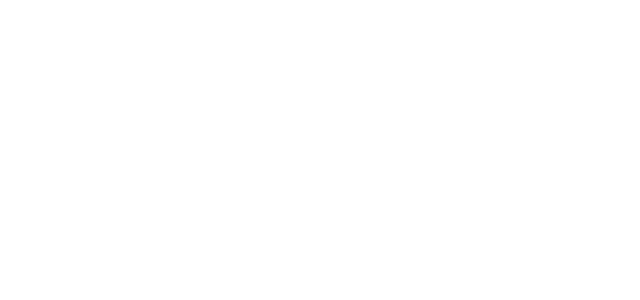
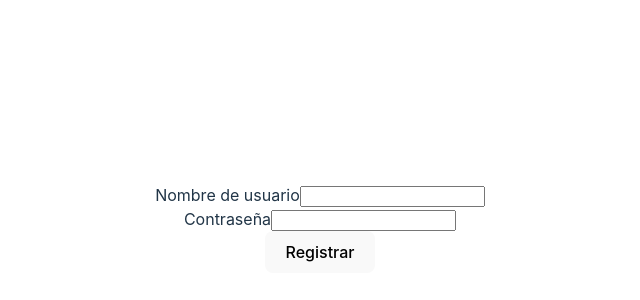
Before and after one commit to JhonattanEscorihuela/UserAuthApp, a React (Vite) app in the folder Client/: page /register in a window 1280 px wide. Before the commit this address had no page. Shown: the part 172-472 px from the top of the page, without its empty margins (320-960 px from the left). Built offline with nearby package versions, Linux system fonts and the light colour scheme.

Commit message:
finish register

```diff
--- a/Client/src/App.jsx
+++ b/Client/src/App.jsx
@@ -1,6 +1,7 @@
 // import { useState } from 'react'
 import { Routes, Route } from 'react-router-dom';
 import Login from './components/login/Login'
+import Register from './components/Register/Register';
 
 import './App.css'
 
@@ -11,6 +12,7 @@
     <>
       <Routes>
         <Route path='/login' element={<Login />} />
+        <Route path='/register' element={<Register />} />
       </Routes>
     </>
   )
--- a/Client/src/components/Register/Register.jsx
+++ b/Client/src/components/Register/Register.jsx
@@ -0,0 +1,49 @@
+import { useState } from 'react';
+import { useDispatch } from 'react-redux';
+import { registerUser } from '../../redux/actions/authActions';
+
+const Register = () => {
+    const dispatch = useDispatch();
+    const [formData, setFormData] = useState({
+        username: '',
+        password: ''
+    });
+
+    const handleChange = (e) => {
+        const { name, value } = e.target;
+        setFormData((prevFormData) => ({
+            ...prevFormData,
+            [name]: value,
+        }));
+    }
+
+    const handleSubmit = (e) => {
+        e.preventDefault();
+        // Verificar que las contraseñas coincidan antes de enviar la solicitud
+        dispatch(registerUser(formData));
+        setFormData({
+            username: '',
+            password: ''
+
+        })
+    }
+
+    return (
+        <div>
+            <form onSubmit={handleSubmit}>
+                <div>
+                    <label htmlFor="username">Nombre de usuario</label>
+                    <input type="text" id='username' name='username' value={formData.username} onChange={handleChange} />
+                </div>
+                <div>
+                    <label htmlFor="password">Contraseña</label>
+                    <input type="password" id='password' name='password' value={formData.password} onChange={handleChange} />
+                </div>
+
+                <button type="submit">Registrar</button>
+            </form>
+        </div>
+    );
+};
+
+export default Register;
--- a/Client/src/components/login/Login.jsx
+++ b/Client/src/components/login/Login.jsx
@@ -39,7 +39,7 @@
                 </div>
                 <div>
                     <label htmlFor="password">Clave de usuario</label>
-                    <input type="text" id='password' name='password' value={formData.password} onChange={handleChange} />
+                    <input type="password" id='password' name='password' value={formData.password} onChange={handleChange} />
                 </div>
                 <button type="submit">Iniciar sesión</button>
             </form>
```
Also changed, not shown: Client/src/redux/actions/authActions.js (line endings or trailing spaces).
